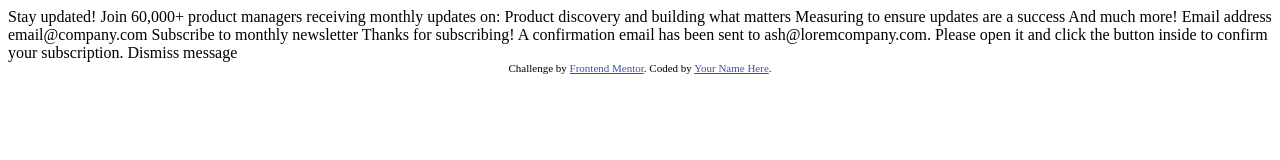
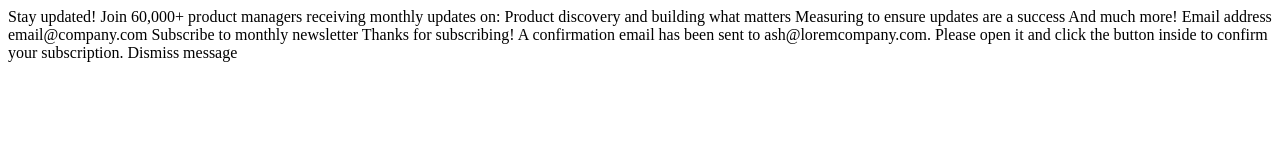
Before and after one commit to michaelr47/Newsletter-Form, a plain HTML site: page index.html in a window 1280 px wide. Drawn offline with Linux system fonts and the light colour scheme.

Commit message:
add root colors , deleted inline styles

```diff
--- a/index.html
+++ b/index.html
@@ -6,17 +6,9 @@
 
   <link rel="icon" type="image/png" sizes="32x32" href="./assets/images/favicon-32x32.png">
 
-  <title>Frontend Mentor | Newsletter sign-up form with success message</title>
-
-  <!-- Feel free to remove these styles or customise in your own stylesheet 👍 -->
-  <style>
-    .attribution { font-size: 11px; text-align: center; }
-    .attribution a { color: hsl(228, 45%, 44%); }
-  </style>
+  <title>Newsletter</title>
 </head>
 <body>
-
-  <!-- Sign-up form start -->
 
   Stay updated!
 
@@ -31,10 +23,6 @@
 
   Subscribe to monthly newsletter
 
-  <!-- Sign-up form end -->
-
-  <!-- Success message start -->
-
   Thanks for subscribing!
 
   A confirmation email has been sent to ash@loremcompany.com.
@@ -42,11 +30,6 @@
 
   Dismiss message
 
-  <!-- Success message end -->
 
-  <div class="attribution">
-    Challenge by <a href="https://www.frontendmentor.io?ref=challenge" target="_blank">Frontend Mentor</a>.
-    Coded by <a href="#">Your Name Here</a>.
-  </div>
 </body>
 </html>
--- a/styles.css
+++ b/styles.css
@@ -20,7 +20,7 @@ The designs were created to the following widths:
 - Dark Slate Grey: hsl(234, 29%, 20%)
 - Charcoal Grey: hsl(235, 18%, 26%)
 - Grey: hsl(231, 7%, 60%)
-- White: hsl(0, 0%, 100%)
+- White:
 
 ## Typography
 
@@ -34,3 +34,11 @@ The designs were created to the following widths:
 - Weights: 400, 700
 
 > 💎 [Upgrade to Pro](https://www.frontendmentor.io/pro?ref=style-guide) for design file access to see all design details and get hands-on experience using a professional workflow with tools like Figma. */
+
+:root {
+    --orangeRed: hsl(4, 100%, 67%);
+    --darkGray: hsl(234, 29%, 20%);
+    --charcoalGray: hsl(235, 18%, 26%);
+    --gray: hsl(231, 7%, 60%);
+    --white: hsl(0, 0%, 100%);
+}
```
